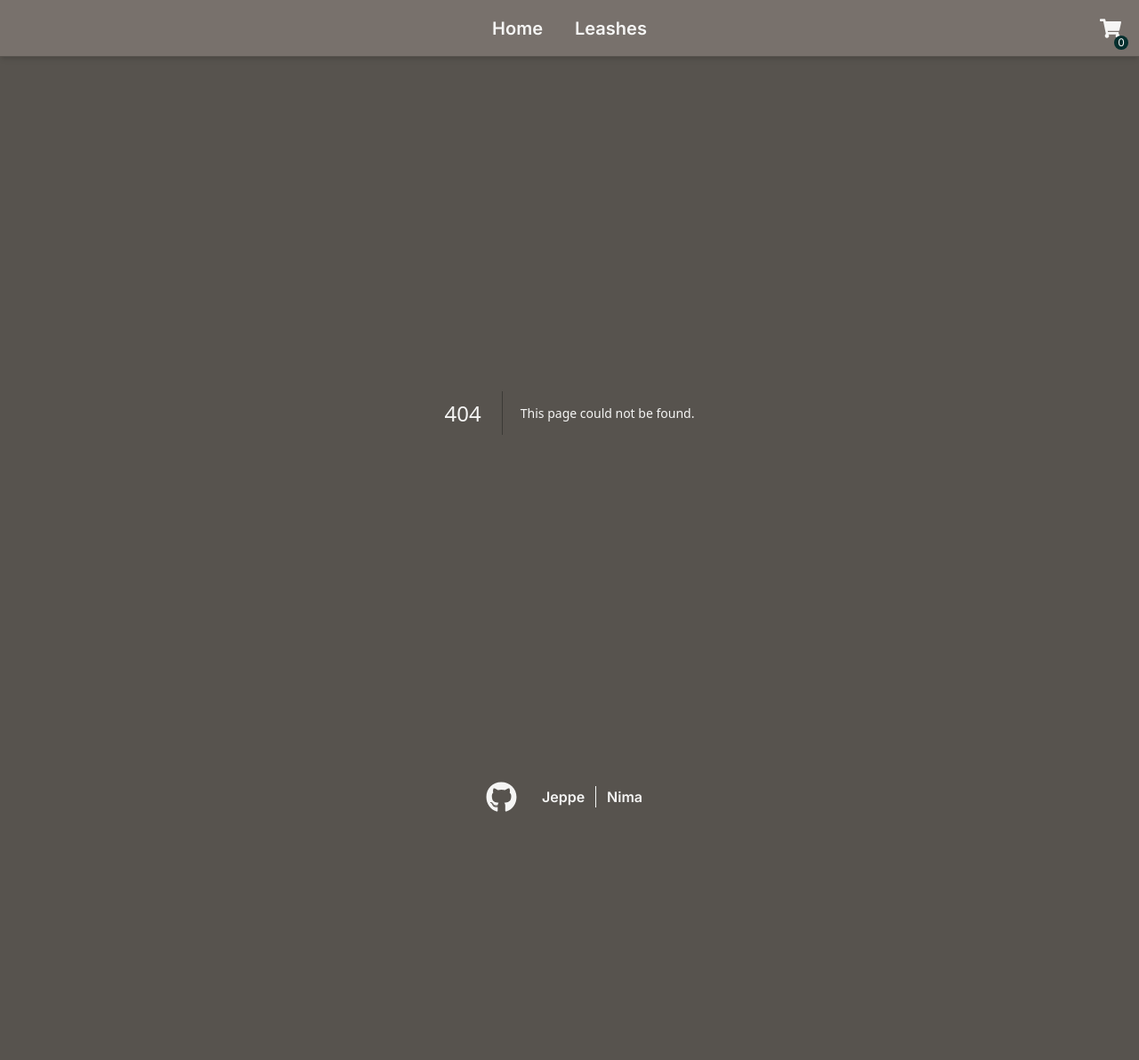
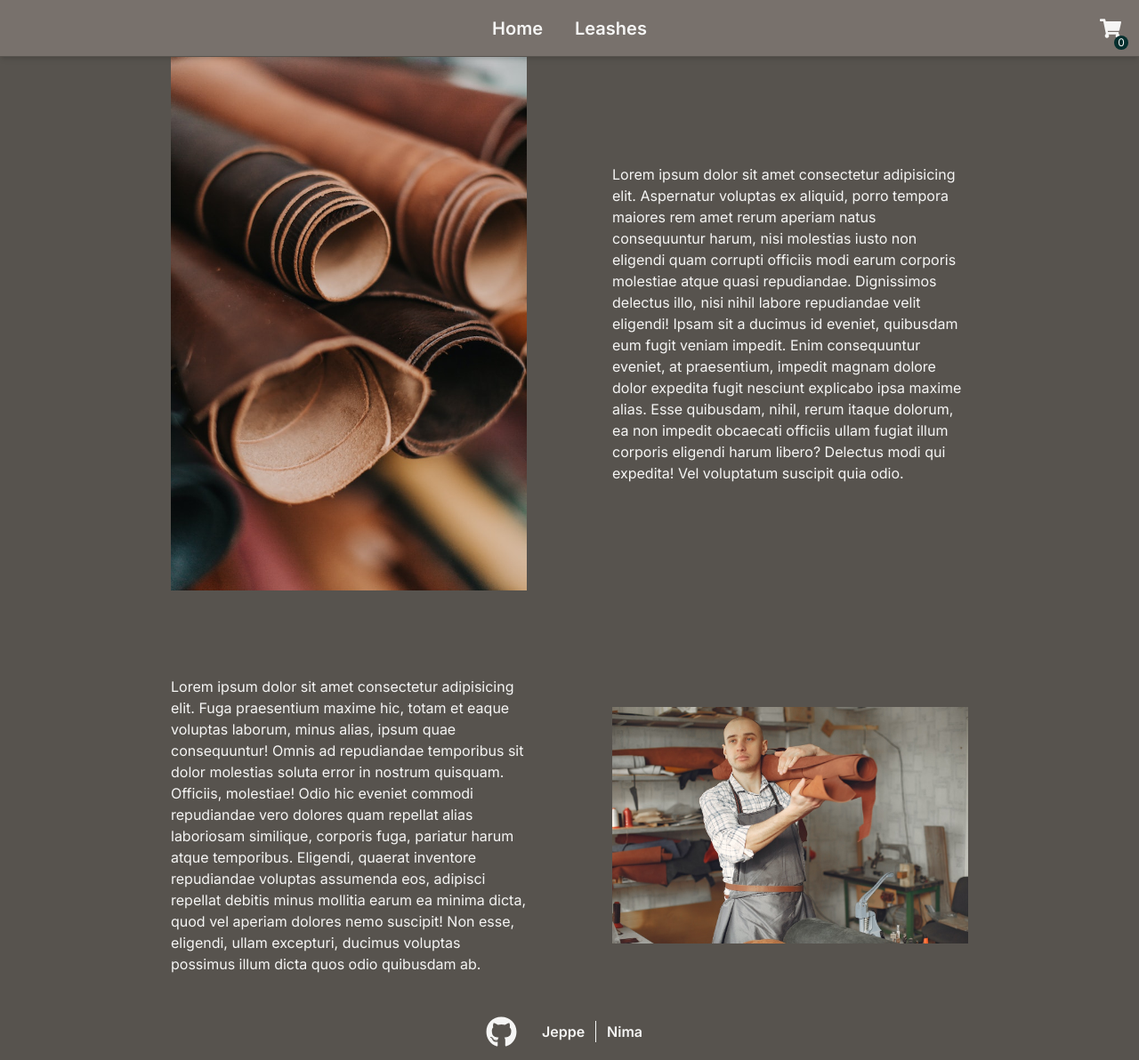
Before and after one commit to Lagsi/ecommerce-leashes, a Next.js app: page /about in a window 1280 px wide. Before the commit this address had no page. Shown: the whole page at 89% size. Before the commit the page ends 928 px from the top, so only its background shows below. Built offline with nearby package versions, Linux system fonts and the light colour scheme.

Commit message:
small changes and aboutPage

```diff
--- /dev/null
+++ b/app/about/page.tsx
@@ -0,0 +1,50 @@
+import Image from "next/image";
+
+export default function AboutPage() {
+  return (
+    <div className="flex flex-col gap-24 justify-center items-center min-h-[calc(100vh-8rem)] mb-8">
+      <div className="max-w-4xl flex gap-24 items-center">
+        <Image
+          src={"/pexels-vlada-karpovich-4452511.jpg"}
+          alt="picture of rolled up leather"
+          height={700}
+          width={400}
+        />
+        <p>
+          Lorem ipsum dolor sit amet consectetur adipisicing elit. Aspernatur
+          voluptas ex aliquid, porro tempora maiores rem amet rerum aperiam
+          natus consequuntur harum, nisi molestias iusto non eligendi quam
+          corrupti officiis modi earum corporis molestiae atque quasi
+          repudiandae. Dignissimos delectus illo, nisi nihil labore repudiandae
+          velit eligendi! Ipsam sit a ducimus id eveniet, quibusdam eum fugit
+          veniam impedit. Enim consequuntur eveniet, at praesentium, impedit
+          magnam dolore dolor expedita fugit nesciunt explicabo ipsa maxime
+          alias. Esse quibusdam, nihil, rerum itaque dolorum, ea non impedit
+          obcaecati officiis ullam fugiat illum corporis eligendi harum libero?
+          Delectus modi qui expedita! Vel voluptatum suscipit quia odio.
+        </p>
+      </div>
+      <div className="max-w-4xl flex flex-row-reverse gap-24 items-center">
+        <Image
+          src={"/pexels-gustavo-fring-4173278.jpg"}
+          alt="picture of rolled up leather"
+          height={700}
+          width={400}
+        />
+        <p>
+          Lorem ipsum dolor sit amet consectetur adipisicing elit. Fuga
+          praesentium maxime hic, totam et eaque voluptas laborum, minus alias,
+          ipsum quae consequuntur! Omnis ad repudiandae temporibus sit dolor
+          molestias soluta error in nostrum quisquam. Officiis, molestiae! Odio
+          hic eveniet commodi repudiandae vero dolores quam repellat alias
+          laboriosam similique, corporis fuga, pariatur harum atque temporibus.
+          Eligendi, quaerat inventore repudiandae voluptas assumenda eos,
+          adipisci repellat debitis minus mollitia earum ea minima dicta, quod
+          vel aperiam dolores nemo suscipit! Non esse, eligendi, ullam
+          excepturi, ducimus voluptas possimus illum dicta quos odio quibusdam
+          ab.
+        </p>
+      </div>
+    </div>
+  );
+}
--- a/app/components/addToCart.tsx
+++ b/app/components/addToCart.tsx
@@ -10,17 +10,10 @@ interface AddToCartProps {
   id: string;
   price: number;
   title: string;
-  color: string;
   leash: Product;
 }
 
-export default function AddToCart({
-  id,
-  price,
-  title,
-  color,
-  leash,
-}: AddToCartProps) {
+export default function AddToCart({ id, price, title, leash }: AddToCartProps) {
   const [nOfitems, setNOfItems] = useState(1);
   const [itemsInCart, setItemsInCart] = useAtom(cart);
   const [successVisible, setSuccessVisible] = useState(false);
--- a/app/leashes/[id]/page.tsx
+++ b/app/leashes/[id]/page.tsx
@@ -70,7 +70,6 @@ export default async function LeashPage({
             id={leash.id}
             price={finalPrice}
             title={leash.title}
-            color={leash.color[0]}
           />
         </div>
       </div>
```
Also changed, not shown: public/pexels-gustavo-fring-4173278.jpg (added), public/pexels-vlada-karpovich-4452511.jpg (added).
